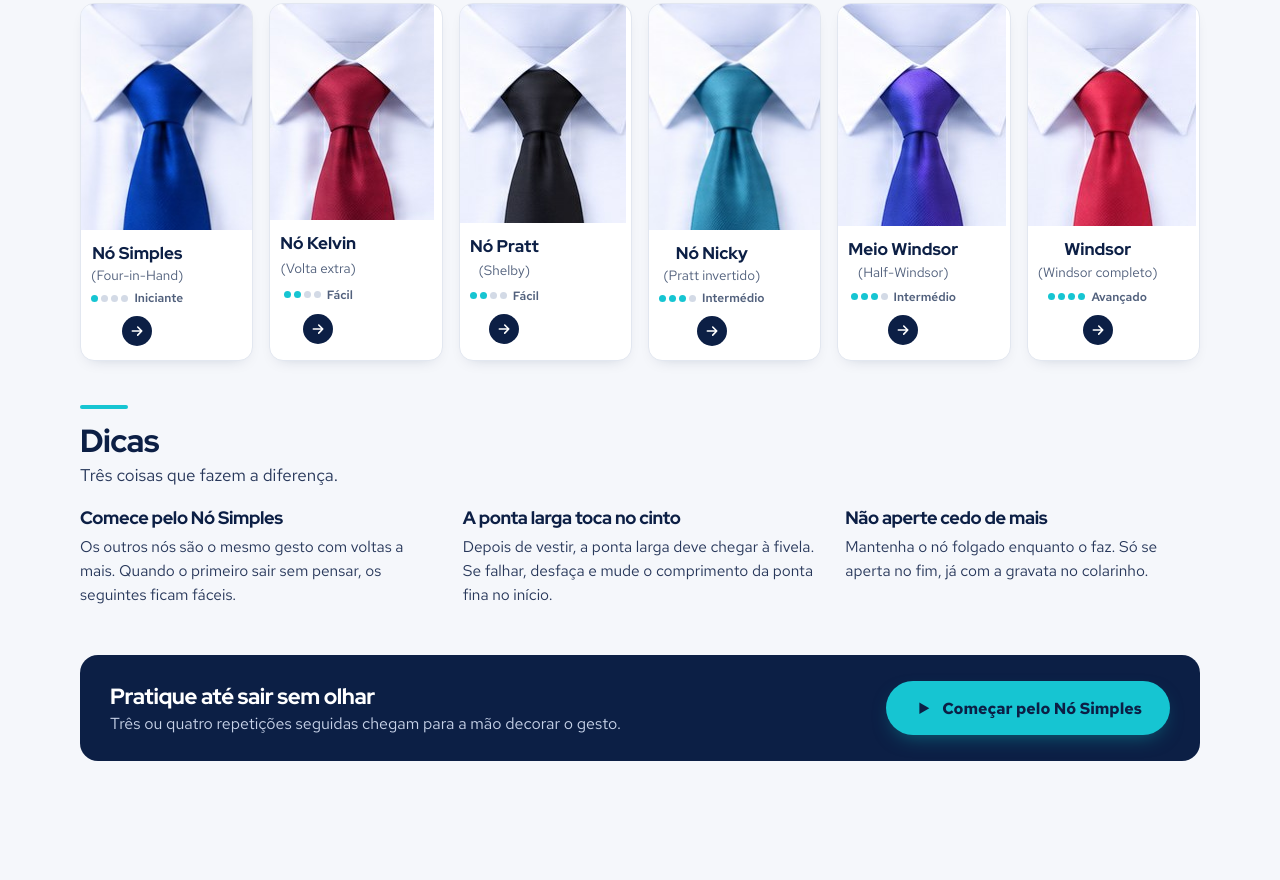
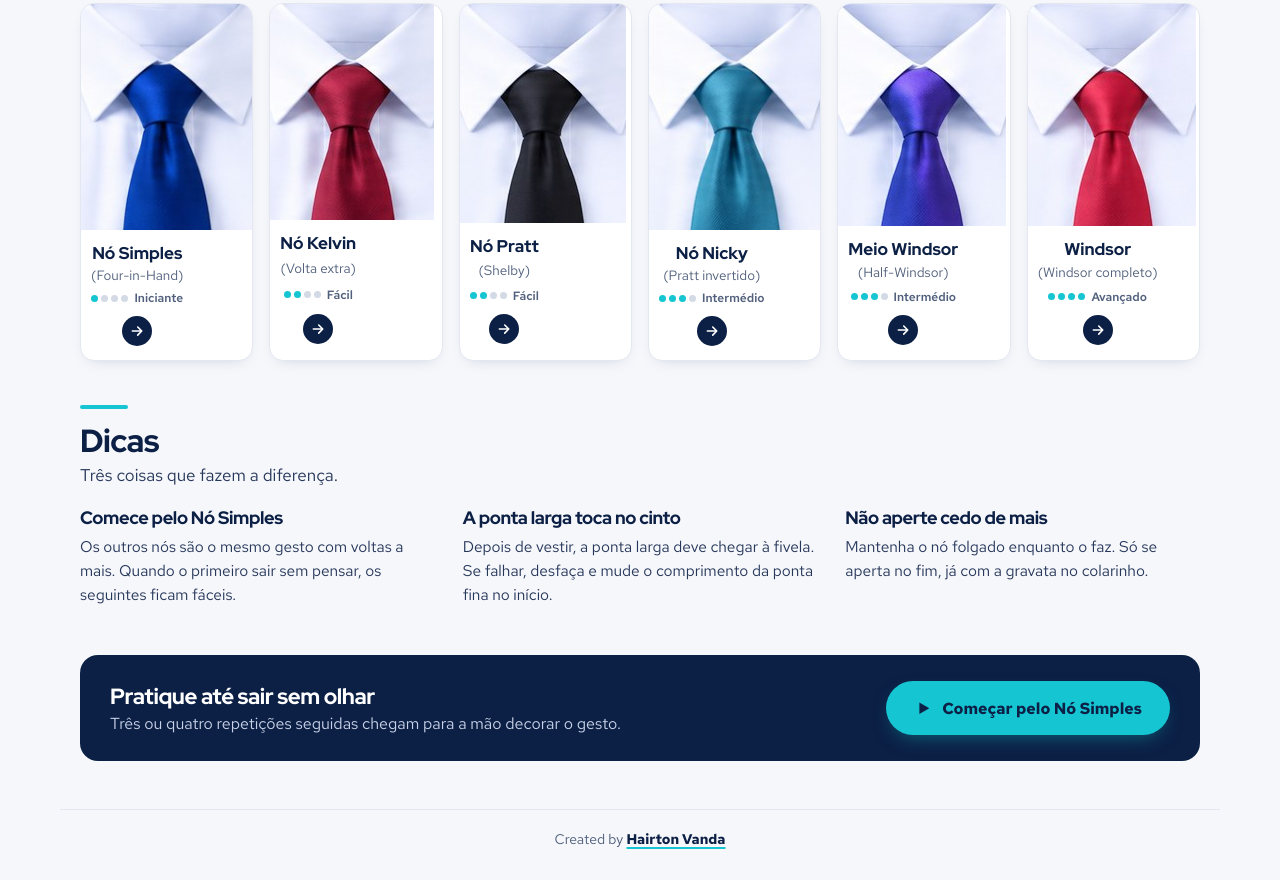
Before and after one commit to hsvanda18/noperfeito, a plain HTML site: page index.html in a window 1280 px wide. Shown: the part 654-1534 px from the top of the page. Before the commit the page ends 1463 px from the top, so only its background shows below. Drawn offline with Linux system fonts and the light colour scheme.

Commit message:
Rodapé: Created by Hairton Vanda
Co-Authored-By: Claude Opus 5.5 <noreply@anthropic.com>

```diff
--- a/index.html
+++ b/index.html
@@ -163,11 +163,15 @@ h1,h2,h3{font-family:"Red Hat Display",system-ui,sans-serif;font-weight:800;lett
   .navb{position:sticky;bottom:0;background:linear-gradient(transparent,#fff 28%);padding-bottom:8px}
 }
 .toggle{display:none;align-self:flex-start;align-items:center;gap:6px;margin-top:8px;padding:10px 8px;font-weight:600;font-size:14.5px;color:var(--cyD)}
+.credit{max-width:1160px;margin:0 auto;padding:20px 20px 32px;border-top:1px solid var(--line);text-align:center;font-size:14px;color:var(--mut)}
+.credit a{color:var(--navy);font-weight:700;text-decoration:underline;text-decoration-color:var(--cy);text-underline-offset:3px;text-decoration-thickness:2px}
+.credit a:hover{color:var(--cyD)}
 @media (prefers-reduced-motion:reduce){*{transition:none!important;scroll-behavior:auto!important}}
 </style>
 </head>
 <body>
 <div class="page" id="app"></div>
+<footer class="credit">Created by <a href="https://www.instagram.com/hairtonvanda/" target="_blank" rel="noopener">Hairton Vanda</a></footer>
 
 <script>
 /* Movimentos da ponta larga, vistos por quem tem a gravata à sua frente:
```
